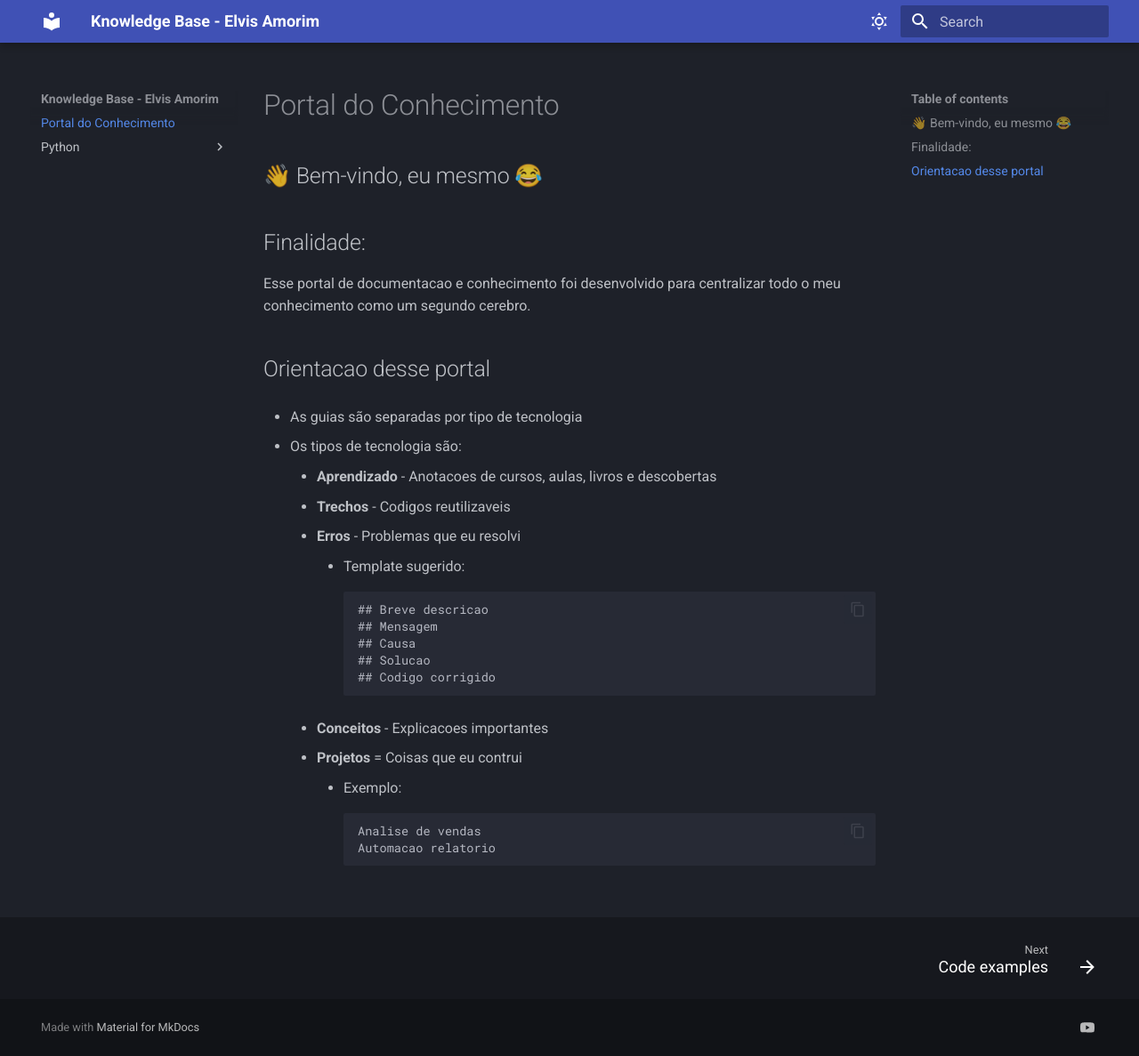
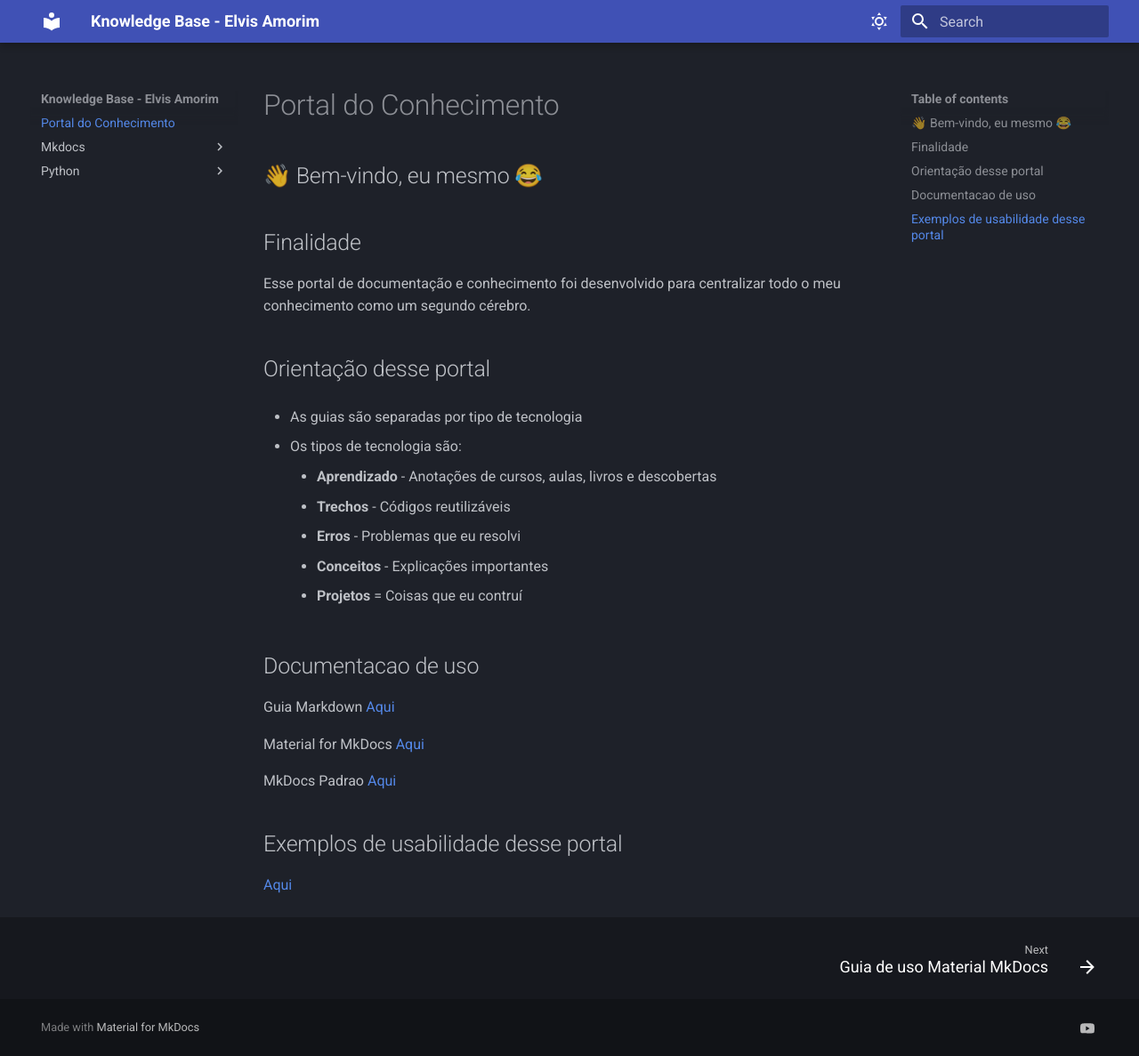
Before and after one commit to ElvisAmorim/base-conhecimento, an MkDocs documentation site: the page built from docs/index.md, in a window 1280 px wide and 1187 px high. Shown: the whole window at 89% size. Built offline with MkDocs 1.6.1 and Material for MkDocs 9.7.7, drawn with Linux system fonts in a browser that asks for light colours.

Commit message:
primeiras anotacoes

```diff
--- a/docs/index.md
+++ b/docs/index.md
@@ -2,30 +2,32 @@
 
 ## 👋 Bem-vindo, eu mesmo 😂
 
-## Finalidade:
+## Finalidade
 
-Esse portal de documentacao e conhecimento foi desenvolvido para centralizar todo o meu conhecimento como um segundo cerebro.
+Esse portal de documentação e conhecimento foi desenvolvido para centralizar todo o meu conhecimento como um segundo cérebro.
 
-## Orientacao desse portal
+## Orientação desse portal
 
 * As guias são separadas por tipo de tecnologia
 
 * Os tipos de tecnologia são:
 
-    - **Aprendizado** - Anotacoes de cursos, aulas, livros e descobertas
-    - **Trechos** - Codigos reutilizaveis
+    - **Aprendizado** - Anotações de cursos, aulas, livros e descobertas
+    - **Trechos** - Códigos reutilizáveis
     - **Erros** - Problemas que eu resolvi
-        - Template sugerido:
+    - **Conceitos** - Explicações importantes
+    - **Projetos** = Coisas que eu contruí
 
-                ## Breve descricao
-                ## Mensagem
-                ## Causa
-                ## Solucao
-                ## Codigo corrigido
+## Documentacao de uso
+Guia Markdown
+[Aqui](https://www.markdownguide.org/basic-syntax/)
 
-    - **Conceitos** - Explicacoes importantes
-    - **Projetos** = Coisas que eu contrui
-        - Exemplo:
+Material for MkDocs
+[Aqui](https://squidfunk.github.io/mkdocs-material/reference/)
 
-                Analise de vendas
-                Automacao relatorio
+MkDocs Padrao
+[Aqui](https://www.mkdocs.org/)
+
+
+## Exemplos de usabilidade desse portal
+[Aqui](/mkdocs/mkdocs-guia/)
--- a/mkdocs.yml
+++ b/mkdocs.yml
@@ -50,6 +50,7 @@ markdown_extensions:
 
   - admonition
   - pymdownx.details
+  - attr_list
 
 # Habilitando icones no rodape
 extra:
```
Also changed, not shown: docs/mkdocs/mkdocs-guia.md (renamed from docs/python/trechos/code-examples.md, +12 -0 lines), docs/python/Erros/erros.md (added, +9 -0 lines), docs/python/trechos/trechos.md (+32 -0 lines).
